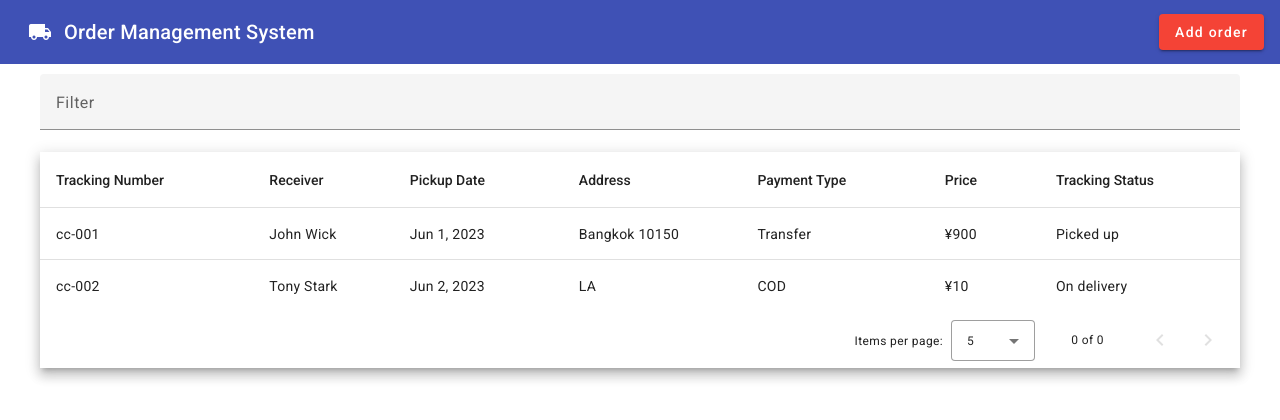
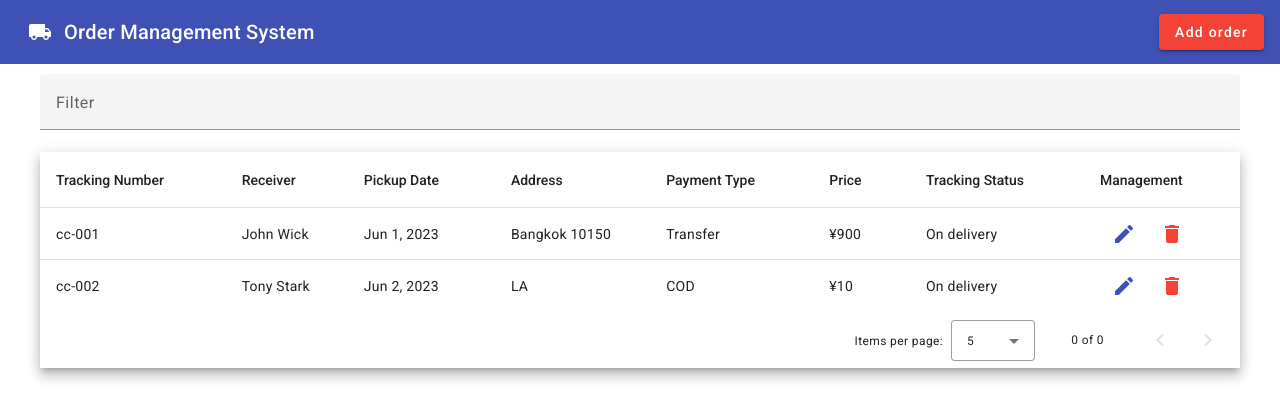
Before and after one commit to Capmu/oms-2023-test-deploy, an Angular app: page / in a window 1280 px wide. Shown: the top 420 px of the page. Built offline with nearby package versions, Linux system fonts and the light colour scheme; data requests are answered from the project's data file.

Commit message:
Update order

```diff
--- a/db.json
+++ b/db.json
@@ -7,7 +7,7 @@
       "address": "Bangkok 10150",
       "paymentType": "Transfer",
       "price": 900,
-      "trackingStatus": "Picked up",
+      "trackingStatus": "On delivery",
       "id": 1
     },
     {
--- a/src/app/app.component.html
+++ b/src/app/app.component.html
@@ -67,6 +67,18 @@
           <td mat-cell *matCellDef="let row">{{ row.trackingStatus }}</td>
         </ng-container>
 
+        <ng-container matColumnDef="management">
+          <th mat-header-cell *matHeaderCellDef mat-sort-header>Management</th>
+          <td mat-cell *matCellDef="let row">
+            <button mat-icon-button color="primary" (click)="editOrder(row)">
+              <mat-icon>edit</mat-icon>
+            </button>
+            <button mat-icon-button color="warn">
+              <mat-icon>delete</mat-icon>
+            </button>
+          </td>
+        </ng-container>
+
         <tr mat-header-row *matHeaderRowDef="displayColumns"></tr>
         <tr mat-row *matRowDef="let row; columns: displayColumns"></tr>
 
--- a/src/app/app.component.ts
+++ b/src/app/app.component.ts
@@ -21,7 +21,8 @@ export class AppComponent {
     'address',
     'paymentType',
     'price',
-    'trackingStatus'
+    'trackingStatus',
+    'management'
   ];
 
   @ViewChild(MatPaginator) paginator !: MatPaginator;
@@ -57,4 +58,11 @@ export class AppComponent {
       this.dataSource.paginator.firstPage();
     }
   }
+
+  editOrder(row: any) {
+    this.dialog.open(OrderDialogComponent, {
+      width: '30%',
+      data: row
+    })
+  }
 }
--- a/src/app/order-dialog/order-dialog.component.html
+++ b/src/app/order-dialog/order-dialog.component.html
@@ -60,5 +60,5 @@
 
 <div mat-dialog-actions [align]="'end'">
   <button mat-stroked-button color="primary" mat-dialog-close>Close</button>
-  <button mat-raised-button color="primary" (click)="createOrder()">Save</button>
+  <button mat-raised-button color="primary" (click)="createOrUpdateOrder()">{{ actionButton }}</button>
 </div>
--- a/src/app/order-dialog/order-dialog.component.ts
+++ b/src/app/order-dialog/order-dialog.component.ts
@@ -1,7 +1,7 @@
-import { Component } from '@angular/core';
+import { Component, Inject, OnInit } from '@angular/core';
 import { FormBuilder, FormGroup, Validators } from '@angular/forms';
 import { BackendService } from '../services/backend.service';
-import { MatDialogRef } from '@angular/material/dialog';
+import { MatDialogRef, MAT_DIALOG_DATA } from '@angular/material/dialog';
 
 @Component({
   selector: 'app-order-dialog',
@@ -17,9 +17,12 @@ export class OrderDialogComponent {
     'Payment Success'
   ]
 
+  actionButton = 'Save'  //set action button name to 'Save' as a default
+
   orderForm !: FormGroup
 
   constructor(
+    @Inject(MAT_DIALOG_DATA) public editData: any,
     private formBuilder: FormBuilder,
     private backendService: BackendService,
     private dialogRef: MatDialogRef<OrderDialogComponent>
@@ -35,10 +38,22 @@ export class OrderDialogComponent {
       price: ['', Validators.required],
       trackingStatus: ['', Validators.required]
     })
+
+    //prefill data, if editing
+    if (this.editData) {
+      this.actionButton = 'Update'  //to change button name when editing
+      this.orderForm.controls['trackingNumber'].setValue(this.editData.trackingNumber)
+      this.orderForm.controls['receiver'].setValue(this.editData.receiver)
+      this.orderForm.controls['pickupDate'].setValue(this.editData.pickupDate)
+      this.orderForm.controls['address'].setValue(this.editData.address)
+      this.orderForm.controls['paymentType'].setValue(this.editData.paymentType)
+      this.orderForm.controls['price'].setValue(this.editData.price)
+      this.orderForm.controls['trackingStatus'].setValue(this.editData.trackingStatus)
+    }
   }
 
-  createOrder() {
-    if (this.orderForm.valid) {
+  createOrUpdateOrder() {
+    if (this.orderForm.valid && this.actionButton === 'Save') {
       this.backendService.postOrder(this.orderForm.value)
         .subscribe({
           next: () => {
@@ -50,6 +65,18 @@ export class OrderDialogComponent {
             alert("Error while adding the order")
           }
         })
+    } else {
+      this.backendService.putOrder(this.orderForm.value, this.editData.id)
+        .subscribe({
+          next: () => {
+            alert('Order updated successfully')
+            this.orderForm.reset()
+            this.dialogRef.close('update')
+          },
+          error: () => {
+            alert("Error while updating the order")
+          },
+        })
     }
   }
 
--- a/src/app/services/backend.service.ts
+++ b/src/app/services/backend.service.ts
@@ -15,4 +15,8 @@ export class BackendService {
   getOrder() {
     return this.http.get<any>('http://localhost:3000/order')
   }
+
+  putOrder(data: any, id: number) {
+    return this.http.put<any>(`http://localhost:3000/order/${id}`, data)
+  }
 }
```
